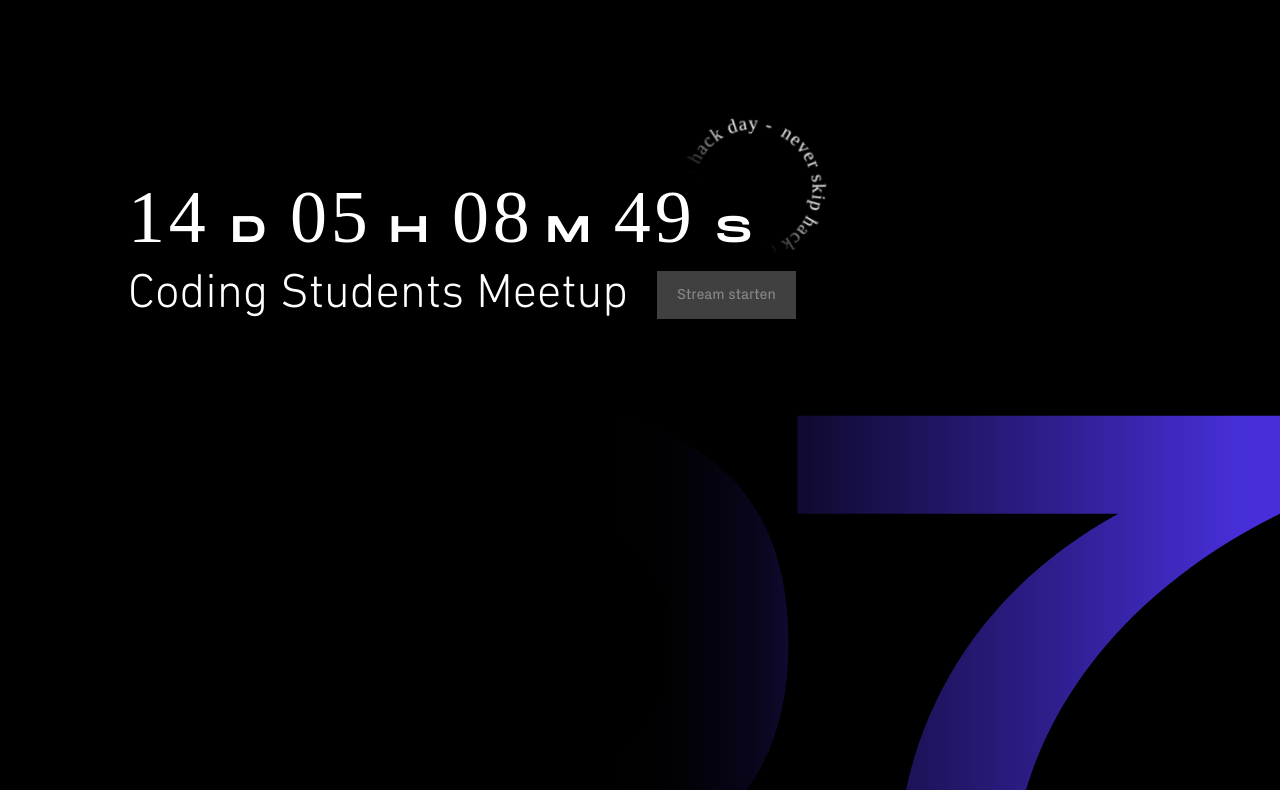
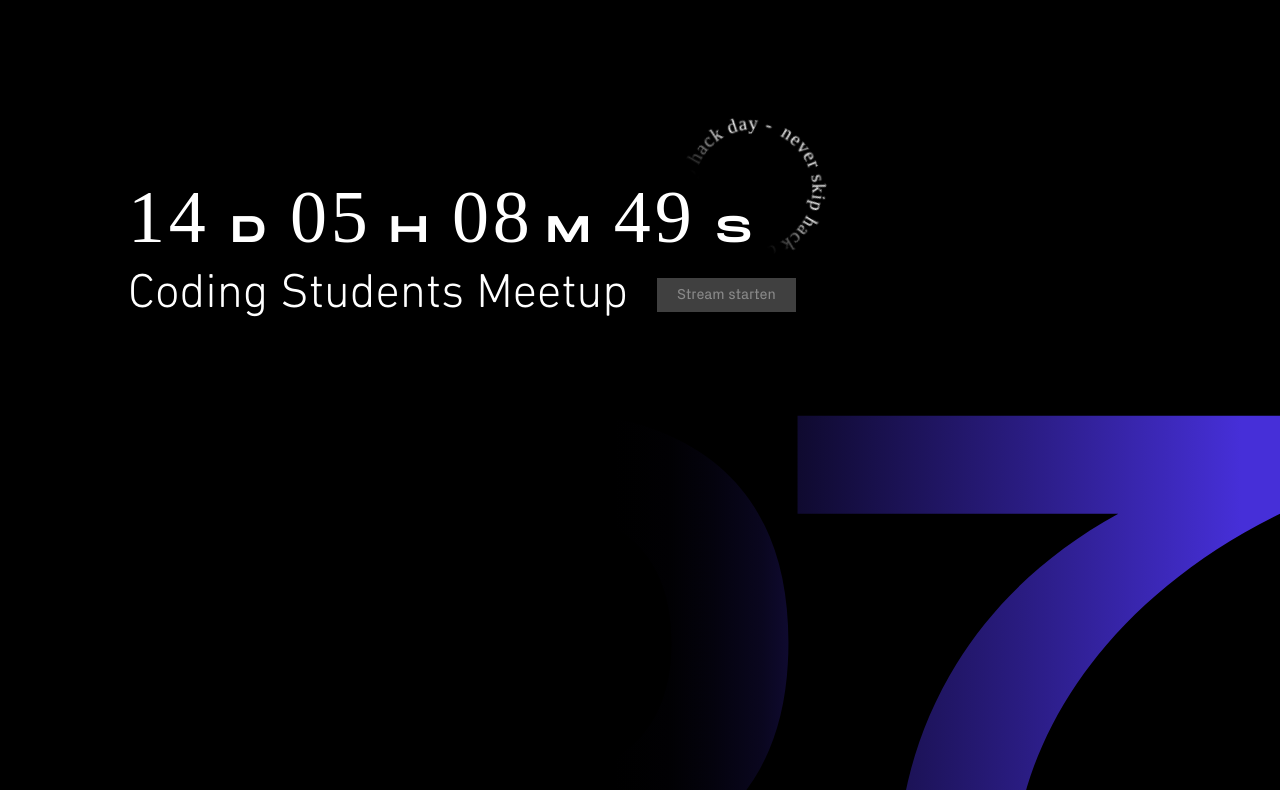
Before and after one commit to CodingStudents/codingstudents.github.io, a plain HTML site: page index.html in a window 1280 px wide. Shown: the top 790 px of the page. Drawn offline with Linux system fonts and the light colour scheme; a web font is replaced by a local one.

Commit message:
bug fixes Button and Overflow

```diff
--- a/css/style.scss
+++ b/css/style.scss
@@ -29,6 +29,7 @@
 }
 body {
   width: 100vw;
+  overflow-x: hidden;
 }
 
 header {
@@ -133,7 +134,7 @@ header {
       background: #404040;
       color: rgba(255, 255, 255, 0.384);
       text-decoration: none;
-      padding: 15px 20px 15px 20px;
+      padding: 0.5rem 20px 0.5rem 20px;
       margin-left: 2em;
       font-size: 0.3em;
       font-family: PxGrotesk;
--- a/index.html
+++ b/index.html
@@ -1,5 +1,5 @@
 <!DOCTYPE html>
-<html lang="en">
+<html lang="de">
 
 <head>
     <meta charset="UTF-8">
```
Also changed, not shown: css/style.css, 1 other file.
